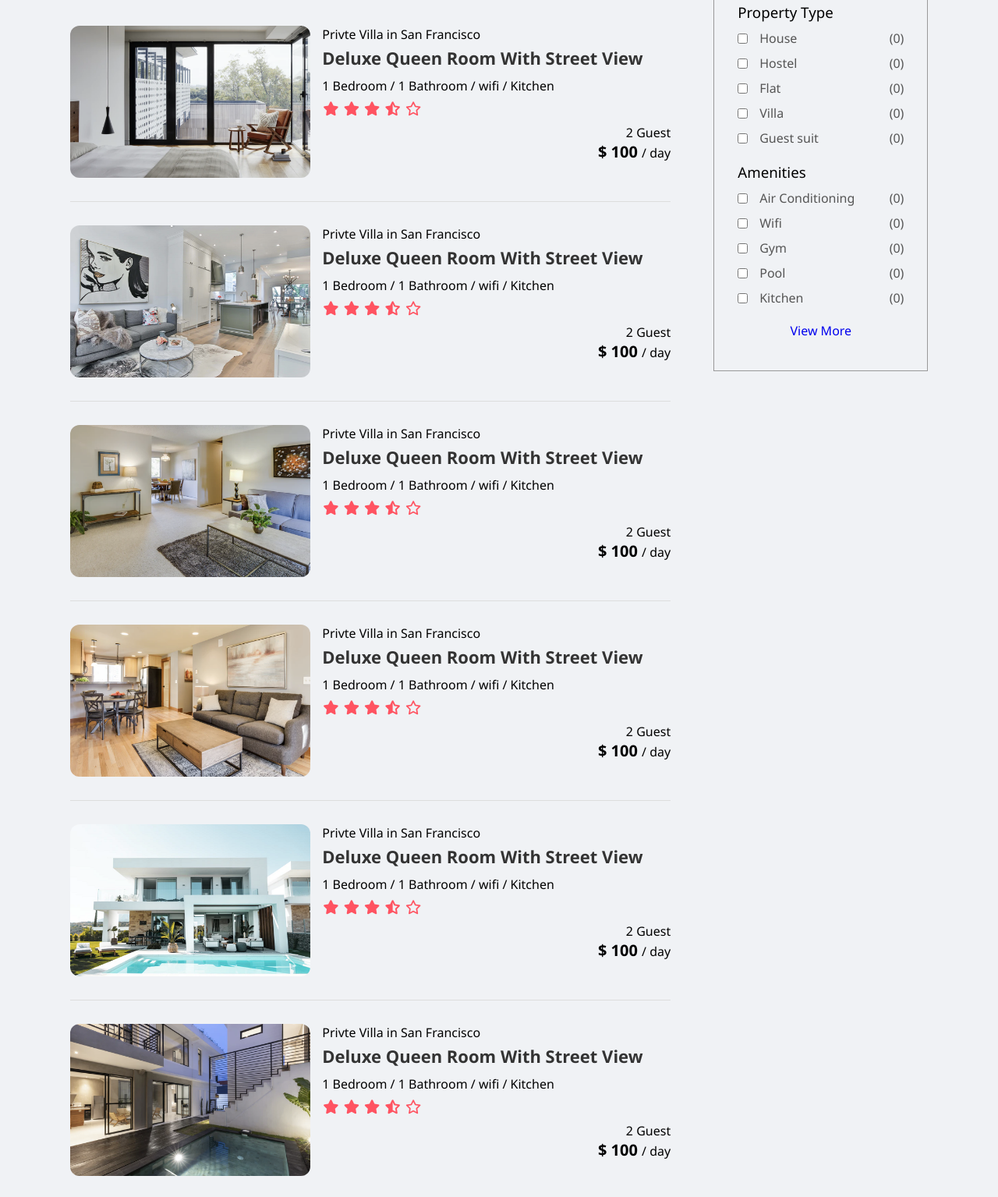
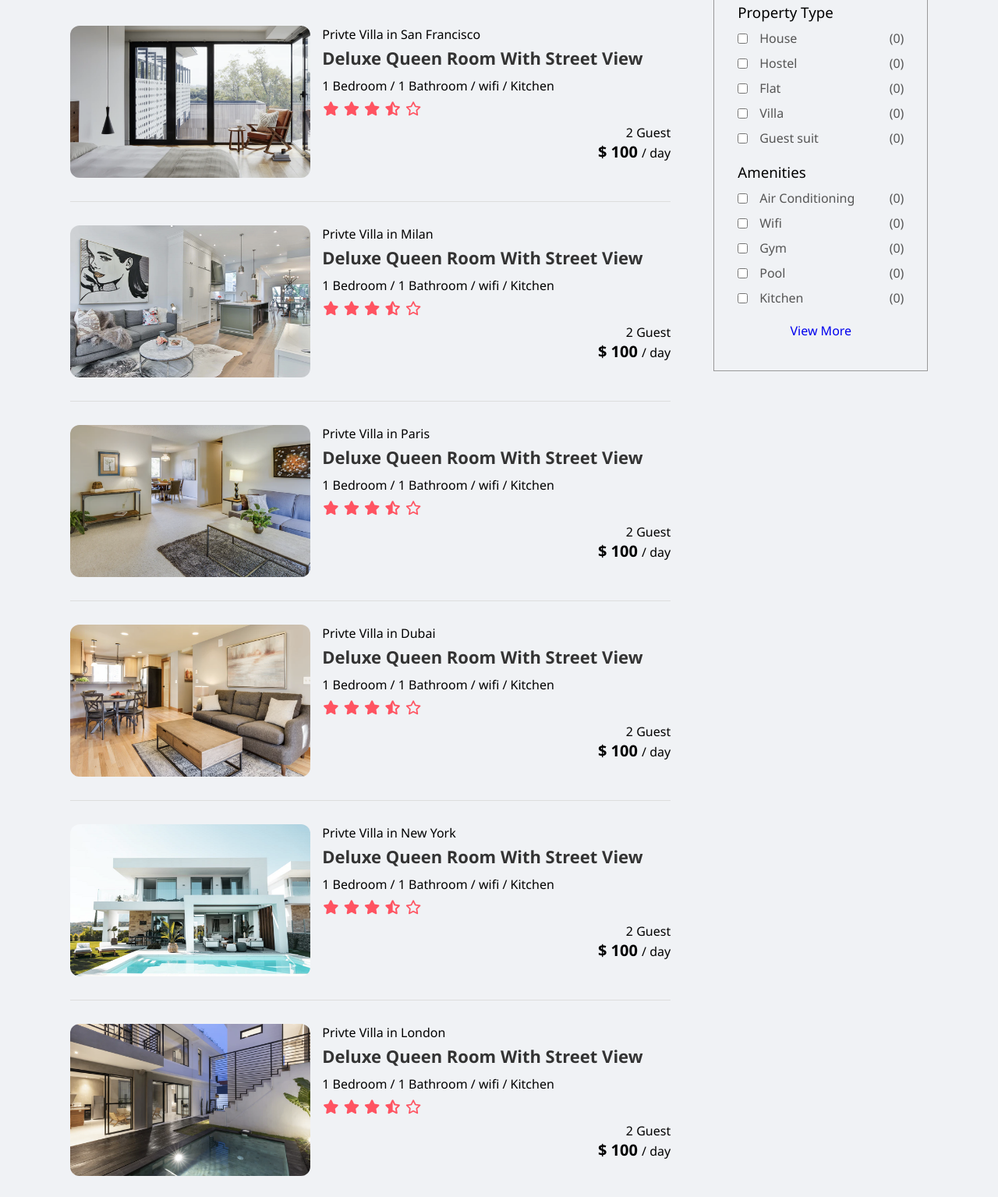
Before and after one commit to AmanKumarpa/airbnb, a plain HTML site: page listing.html in a window 1280 px wide. Shown: the part 233-1768 px from the top of the page at 78% size. Drawn offline with Linux system fonts and the light colour scheme.

Commit message:
city namr

```diff
--- a/listing.html
+++ b/listing.html
@@ -49,7 +49,7 @@
                             <img src="img\image-s2.png" alt="">
                         </div>
                         <div class="house-info">
-                            <p>Privte Villa in San Francisco</p>
+                            <p>Privte Villa in Milan</p>
                             <h3>Deluxe Queen Room With Street View</h3>
                             <p>1 Bedroom / 1 Bathroom / wifi / Kitchen</p>
                            <i class="fa-solid fa-star"></i>
@@ -68,7 +68,7 @@
                             <img src="img\image-s3.png" alt="">
                         </div>
                         <div class="house-info">
-                            <p>Privte Villa in San Francisco</p>
+                            <p>Privte Villa in Paris</p>
                             <h3>Deluxe Queen Room With Street View</h3>
                             <p>1 Bedroom / 1 Bathroom / wifi / Kitchen</p>
                            <i class="fa-solid fa-star"></i>
@@ -86,7 +86,7 @@
                             <img src="img\image-s4.png" alt="">
                         </div>
                         <div class="house-info">
-                            <p>Privte Villa in San Francisco</p>
+                            <p>Privte Villa in Dubai</p>
                             <h3>Deluxe Queen Room With Street View</h3>
                             <p>1 Bedroom / 1 Bathroom / wifi / Kitchen</p>
                            <i class="fa-solid fa-star"></i>
@@ -105,7 +105,7 @@
                             <img src="img\image-s5.png" alt="">
                         </div>
                         <div class="house-info">
-                            <p>Privte Villa in San Francisco</p>
+                            <p>Privte Villa in New York</p>
                             <h3>Deluxe Queen Room With Street View</h3>
                             <p>1 Bedroom / 1 Bathroom / wifi / Kitchen</p>
                            <i class="fa-solid fa-star"></i>
@@ -124,7 +124,7 @@
                             <img src="img\image-s6.png" alt="">
                         </div>
                         <div class="house-info">
-                            <p>Privte Villa in San Francisco</p>
+                            <p>Privte Villa in London</p>
                             <h3>Deluxe Queen Room With Street View</h3>
                             <p>1 Bedroom / 1 Bathroom / wifi / Kitchen</p>
                            <i class="fa-solid fa-star"></i>
```
